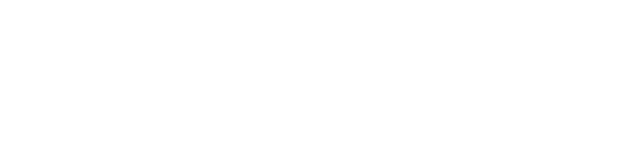
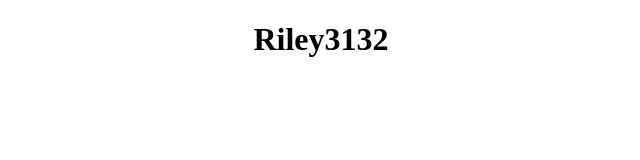
Before and after one commit to Riley31323/gamerpage, a plain HTML site: page index.html in a window 1280 px wide. Shown: the whole page, without its empty margins (319-959 px from the left). Drawn offline with Linux system fonts and the light colour scheme.

Commit message:
adding title

```diff
--- a/index.html
+++ b/index.html
@@ -4,6 +4,6 @@
         <title>test</title>
     </head>
     <body>
-
+        <h1 style="text-align: center;">Riley3132</h1>
     </body>
 </html>
```
